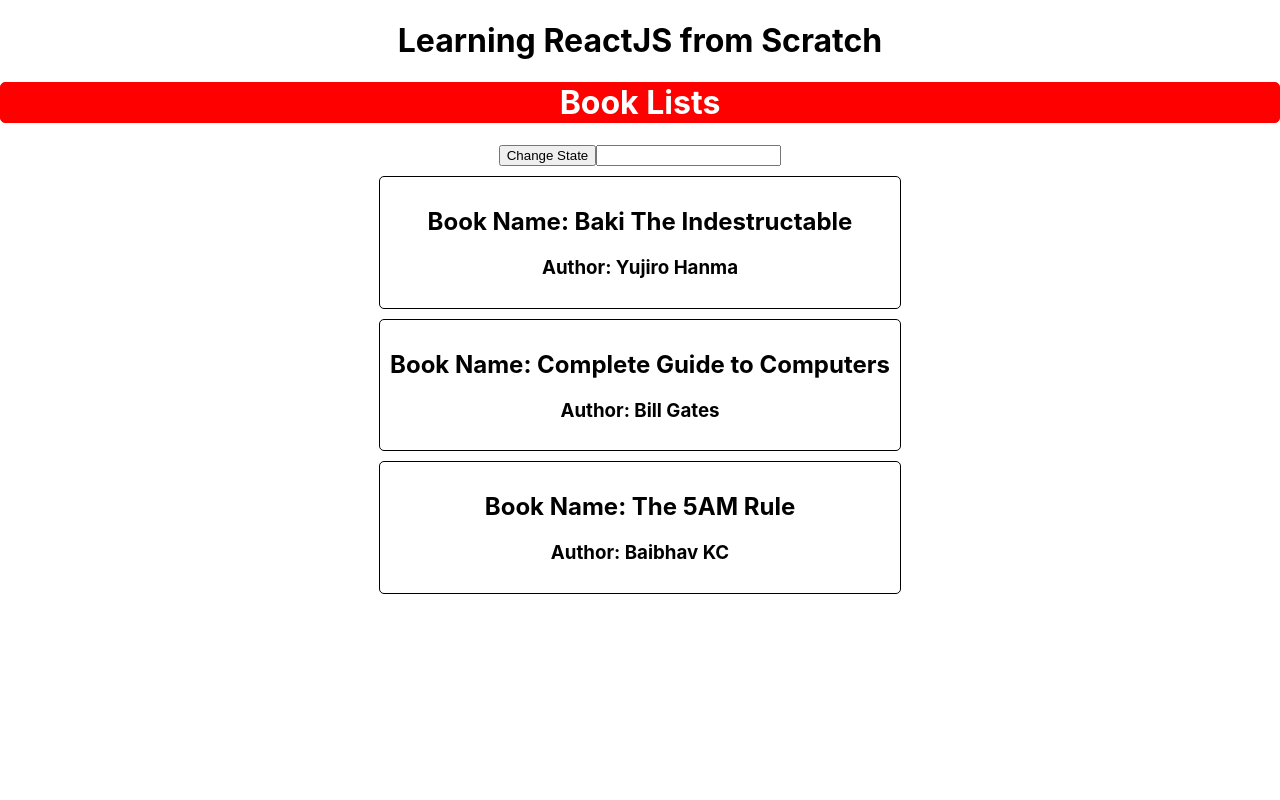
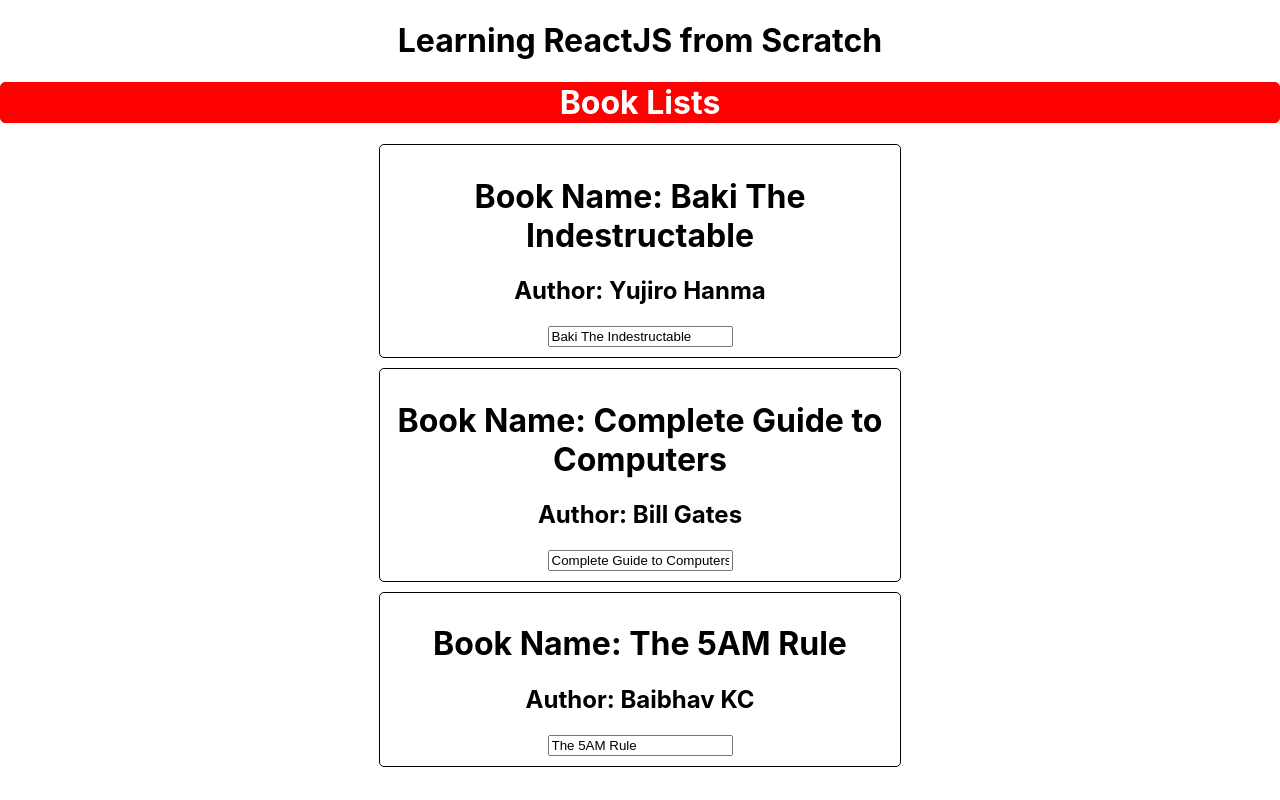
Before and after one commit to xxFREESHROUDxx/learning-reactjs, a React (Create React App) app in the folder new-react-application/: page / in a window 1280 px wide. Built offline with nearby package versions, Linux system fonts and the light colour scheme; the HTML template or start-up script is replaced by a standard one.

Commit message:
making lists dynamic

```diff
--- a/new-react-application/src/components/Book.js
+++ b/new-react-application/src/components/Book.js
@@ -4,8 +4,9 @@ import '../stylesheets/Book.css';
 const Book = (props) => {
   return (
     <div className='book'>
-      <h2 onClick={props.change}>Book Name: {props.bookName} </h2>
-      <h3>Author: {props.author} </h3>
+      <h1 onClick={props.delete}>Book Name: {props.bookName} </h1>
+      <h2>Author: {props.author} </h2>
+      <input type='text' onChange={props.inputName} value={props.bookName} />
     </div>
   );
 };
--- a/new-react-application/src/components/BookList.js
+++ b/new-react-application/src/components/BookList.js
@@ -5,42 +5,28 @@ import Book from './Book';
 export class BookList extends Component {
   state = {
     books: [
-      { author: 'Yujiro Hanma', bookName: 'Baki The Indestructable' },
-      { author: 'Bill Gates', bookName: 'Complete Guide to Computers' },
-      { author: 'Baibhav KC', bookName: 'The 5AM Rule' },
+      { id: 1, author: 'Yujiro Hanma', bookName: 'Baki The Indestructable' },
+      { id: 2, author: 'Bill Gates', bookName: 'Complete Guide to Computers' },
+      { id: 3, author: 'Baibhav KC', bookName: 'The 5AM Rule' },
     ],
   };
 
-  changeBookState = () => {
+  deleteBookState = (index) => {
+    const books = this.state.books;
+    books.splice(index, 1);
     this.setState({
-      books: [
-        { author: 'Yujiro Hanma new', bookName: 'Baki The Indestructable new' },
-        {
-          author: 'Bill Gates new',
-          bookName: 'Complete Guide to Computers new',
-        },
-        { author: 'Baibhav KC new', bookName: 'The 5AM Rule new' },
-      ],
+      books: books,
     });
   };
 
-  //   constructor() {
-  //     super();
-  //     this.state = {books: [
-  //   { author: 'Yujiro Hanma', bookName: 'Baki' },
-  //   { author: 'Bill Gates', bookName: 'Complete Guide to Computers' },
-  //   { author: 'Baibhav KC', bookName: 'The 5AM Rule' },
-  // ],};
-  //   }
-
-  changeInput = (event) => {
-    this.setState({
-      books: [
-        { author: 'Yujiro Hanma', bookName: event.target.value },
-        { author: 'Bill Gates', bookName: 'Complete Guide to Computers' },
-        { author: 'Baibhav KC', bookName: 'The 5AM Rule' },
-      ],
-    });
+  changeInput = (event, index) => {
+    const book = {
+      ...this.state.books[index],
+    };
+    book.bookName = event.target.value;
+    const books = [...this.state.books];
+    books[index] = book;
+    this.setState({ books });
   };
 
   render() {
@@ -53,17 +39,21 @@ export class BookList extends Component {
 
     const bookState = this.state.books;
 
-    const books = bookState.map((book) => {
-      return <Book bookName={book.bookName} author={book.author} />;
+    const books = bookState.map((book, index) => {
+      return (
+        <Book
+          bookName={book.bookName}
+          author={book.author}
+          delete={() => this.deleteBookState(index)}
+          key={book.id}
+          inputName={(event) => this.changeInput(event, index)}
+        />
+      );
     });
 
     return (
       <div className='App'>
         <h1 style={style}>Book Lists</h1>
-
-        <button onClick={this.changeBookState}>Change State</button>
-
-        <input type='text' onChange={this.changeInput} />
 
         {books}
       </div>
```
